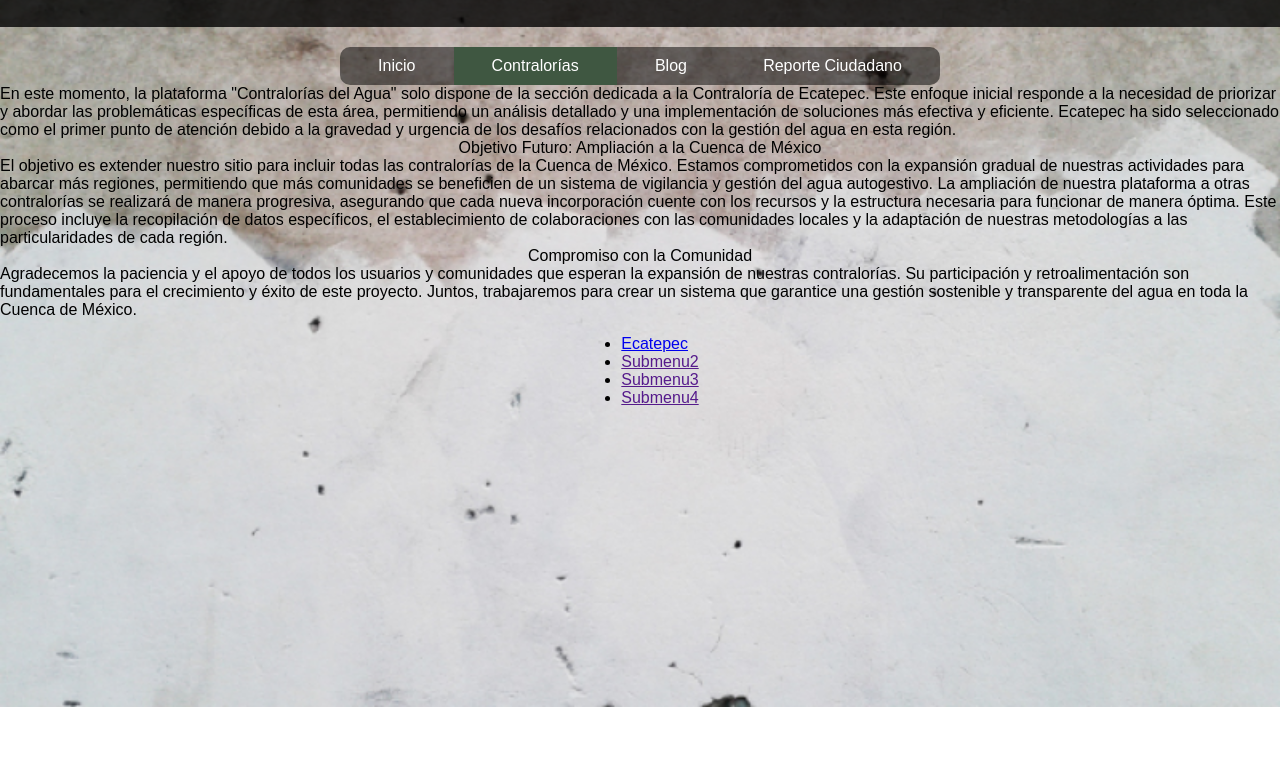
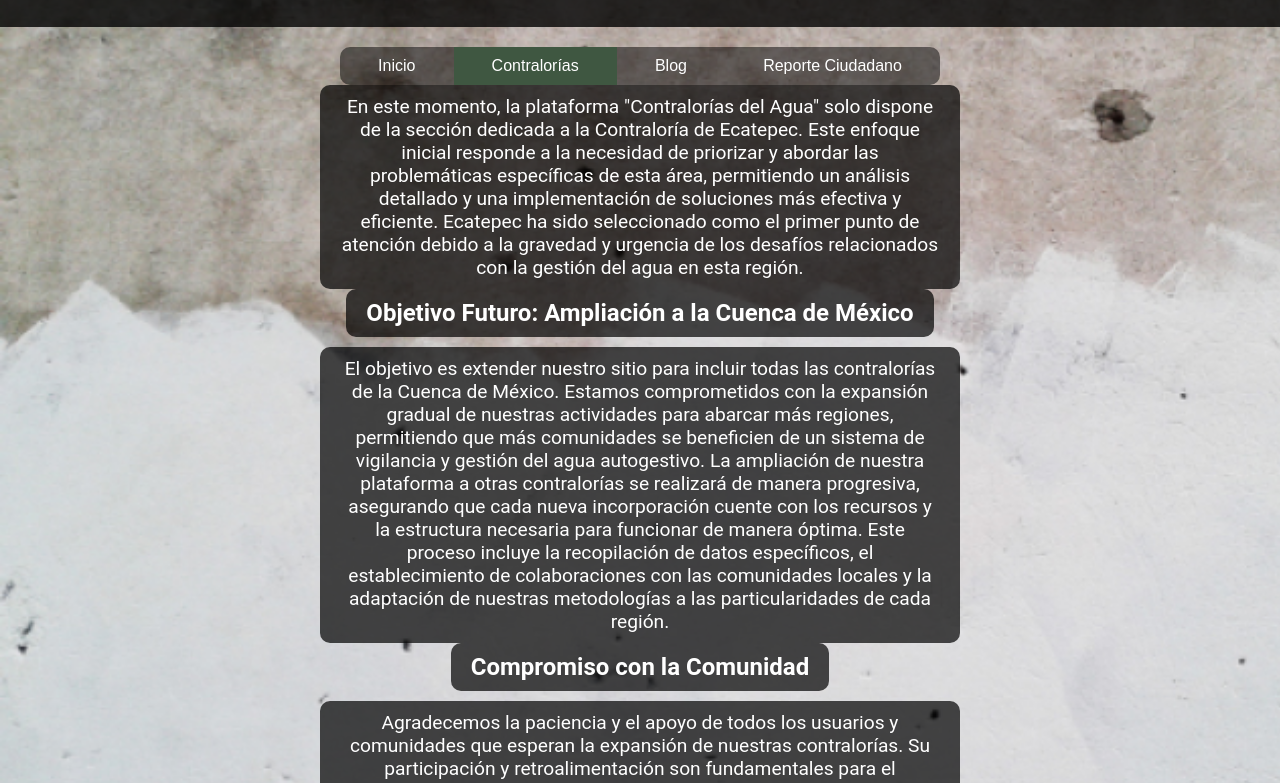
Before and after one commit to AguaMap/contraloriaEcatepec, a plain HTML site: page contraloria.html in a window 1280 px wide. Shown: the part 93-876 px from the top of the page. Before the commit the page ends 800 px from the top, so only its background shows below. Drawn offline with Linux system fonts and the light colour scheme.

Commit message:
Update styles.css

```diff
--- a/styles.css
+++ b/styles.css
@@ -79,3 +79,61 @@ body {
   flex-direction: column;
   align-items: center;
 }
+
+.estilo-titulo {
+  font-family: 'Roboto', sans-serif;
+  font-weight: 700;
+  font-size: 1.5em;
+  color: white;
+  text-align: center;
+  padding: 10px 20px;
+  background-color: rgba(0, 0, 0, 0.7);
+  border-radius: 10px;
+  max-width: 600px;
+  margin-bottom: 10px;
+}
+
+.estilo-texto {
+  font-family: 'Roboto', sans-serif;
+  font-weight: 400;
+  font-size: 1.2em;
+  color: white;
+  text-align: center;
+  padding: 10px 20px;
+  background-color: rgba(0, 0, 0, 0.7);
+  border-radius: 10px;
+  max-width: 600px;
+}
+
+/* Estilo específico para el submenú */
+.submenu ul {
+  list-style: none;
+  padding: 0;
+  margin: 0;
+  display: flex;
+  flex-direction: column;
+  align-items: center;
+}
+
+.submenu li {
+  margin: 10px 0;
+}
+
+.submenu a {
+  text-decoration: none;
+  font-weight: 700;
+  font-size: 1.2em;
+  color: black;
+  background-color: white;
+  padding: 10px 20px;
+  border-radius: 20px;
+  transition: background-color 0.3s, color 0.3s;
+  display: block;
+  text-align: center;
+  border: 2px solid #ccc; /* Añade un borde similar al de la imagen */
+}
+
+.submenu a:hover {
+  background-color: #ddd; /* Cambia el color de fondo al pasar el mouse */
+  color: #000; /* Cambia el color del texto al pasar el mouse */
+}
```
